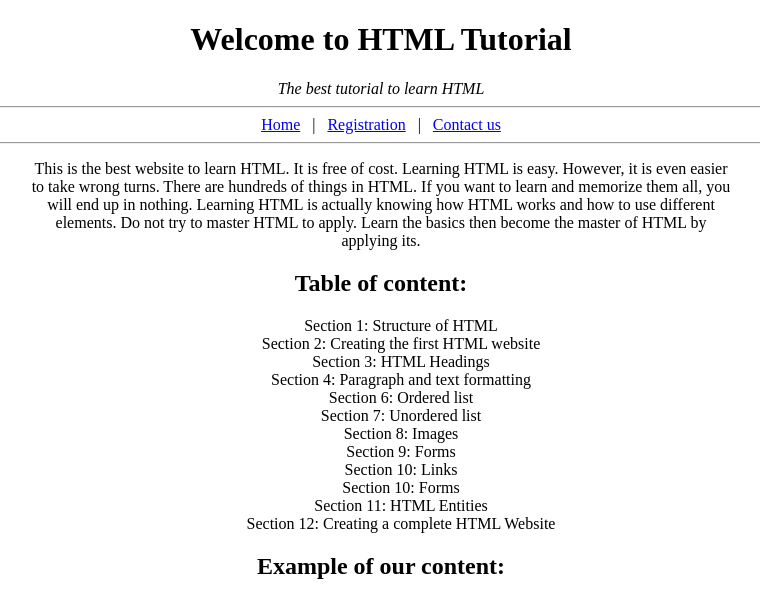
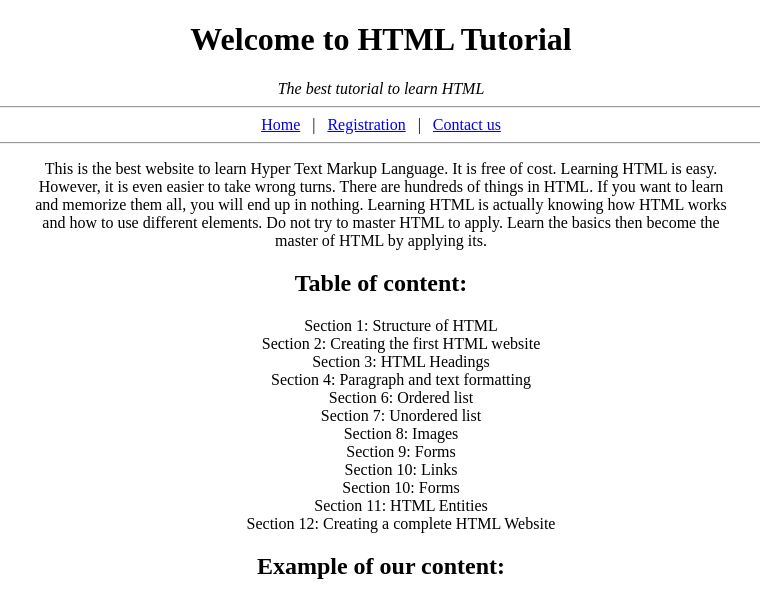
Before and after one commit to devhasibulislam/html_website, a plain HTML site: page index.html in a window 1280 px wide. Shown: the top 597 px of the page, without its empty margins (259-1019 px from the left). Drawn offline with Linux system fonts and the light colour scheme.

Commit message:
html full form

```diff
--- a/index.html
+++ b/index.html
@@ -28,7 +28,7 @@
     <main align="center">
         <!-- main content -->
         <p>
-            This is the best website to learn HTML. It is free of cost. Learning HTML is easy. However, it is even
+            This is the best website to learn Hyper Text Markup Language. It is free of cost. Learning HTML is easy. However, it is even
             easier to take wrong turns. There are hundreds of things in HTML. If you want to learn and memorize them
             all, you will end up in nothing. Learning HTML is actually knowing how HTML works and how to use different
             elements. Do not try to master HTML to apply. Learn the basics then become the master of HTML by applying its.
```
